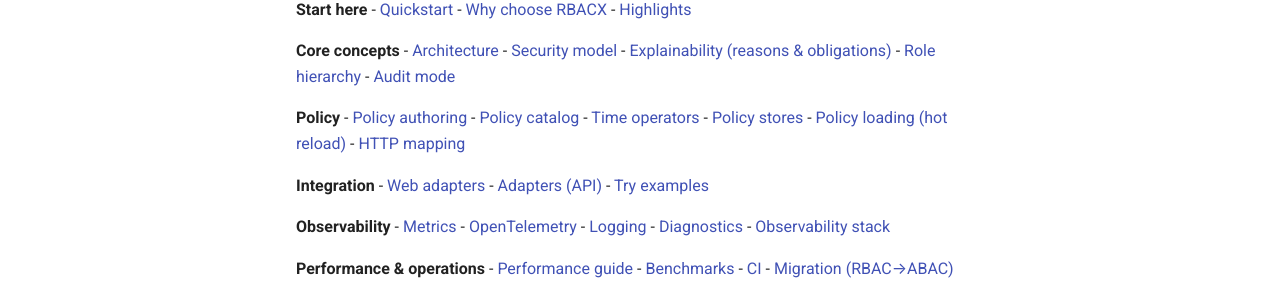
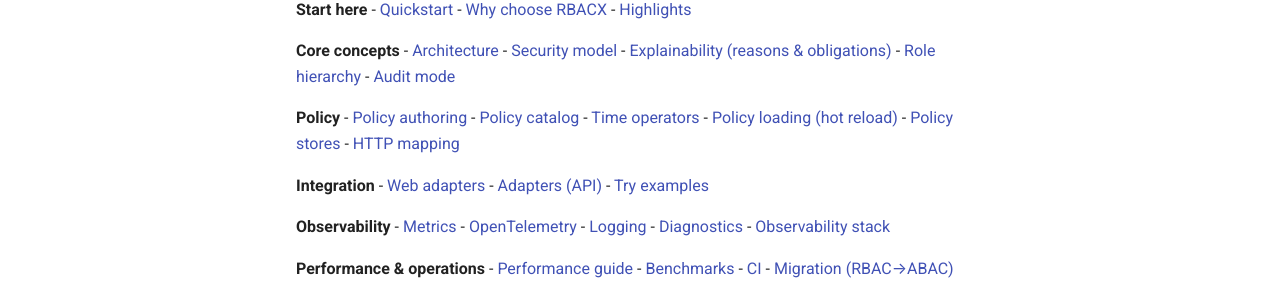
Before and after one commit to Cheater121/rbacx, an MkDocs documentation site: the page built from docs/index.md, in a window 1280 px wide and 900 px high, scrolled down 2080 px. Shown: the part 509-809 px from the top of the window. Built offline with MkDocs 1.6.1 and Material for MkDocs 9.7.7, drawn with Linux system fonts in a browser that asks for light colours; comment, search, counter and statistics services are not loaded.

```diff
--- a/docs/index.md
+++ b/docs/index.md
@@ -119,8 +119,8 @@ def docs():
 - [Policy authoring](policy_authoring.md)
 - [Policy catalog](policy_catalog.md)
 - [Time operators](time_operators.md)
+- [Policy loading (hot reload)](policy_loading.md)
 - [Policy stores](policy_stores.md)
-- [Policy loading (hot reload)](policy_loading.md)
 - [HTTP mapping](http_mapping.md)
 
 **Integration**
--- a/mkdocs.yml
+++ b/mkdocs.yml
@@ -52,8 +52,8 @@ nav:
       - Authoring: policy_authoring.md
       - Policy catalog: policy_catalog.md
       - Time operators: time_operators.md
+      - Policy loading (hot reload): policy_loading.md
       - Policy stores: policy_stores.md
-      - Policy loading (hot reload): policy_loading.md
       - Custom PolicySource: custom_policy_source.md
       - HTTP mapping: http_mapping.md
   - Integration:
```
